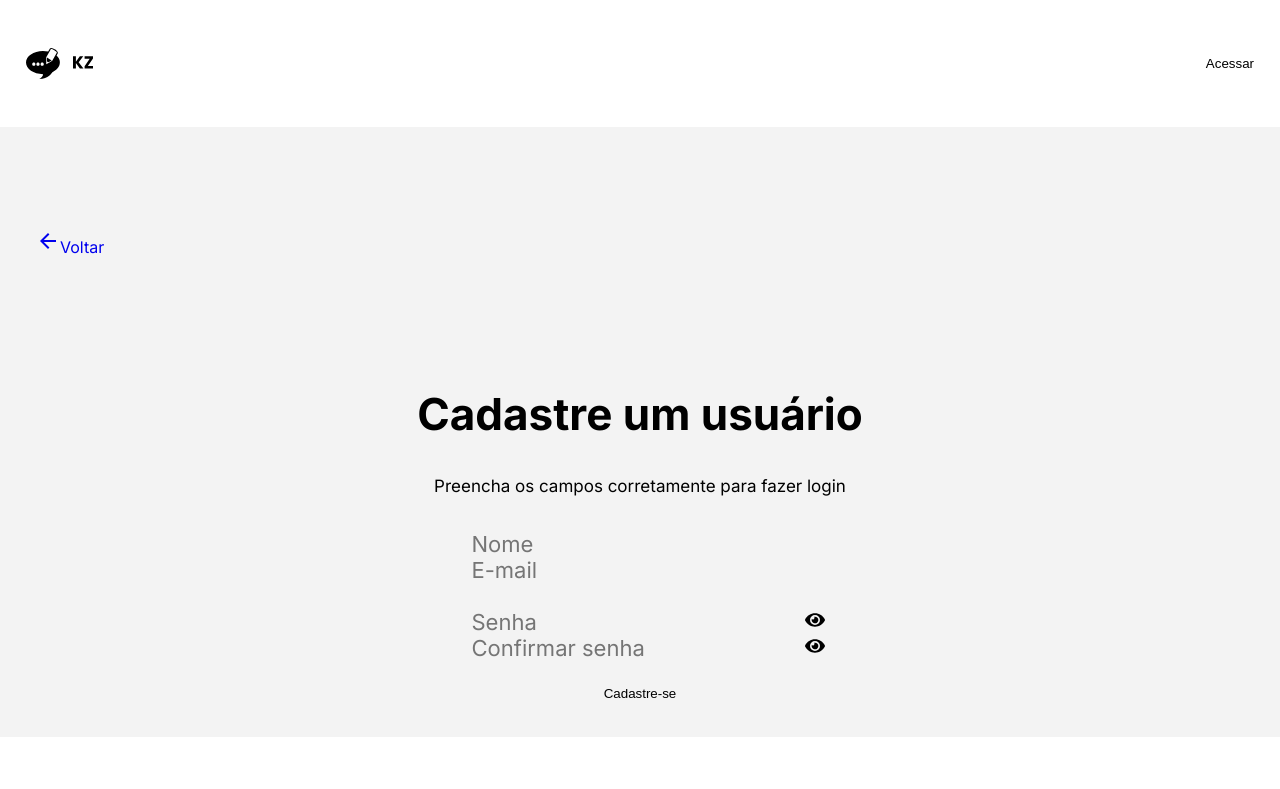
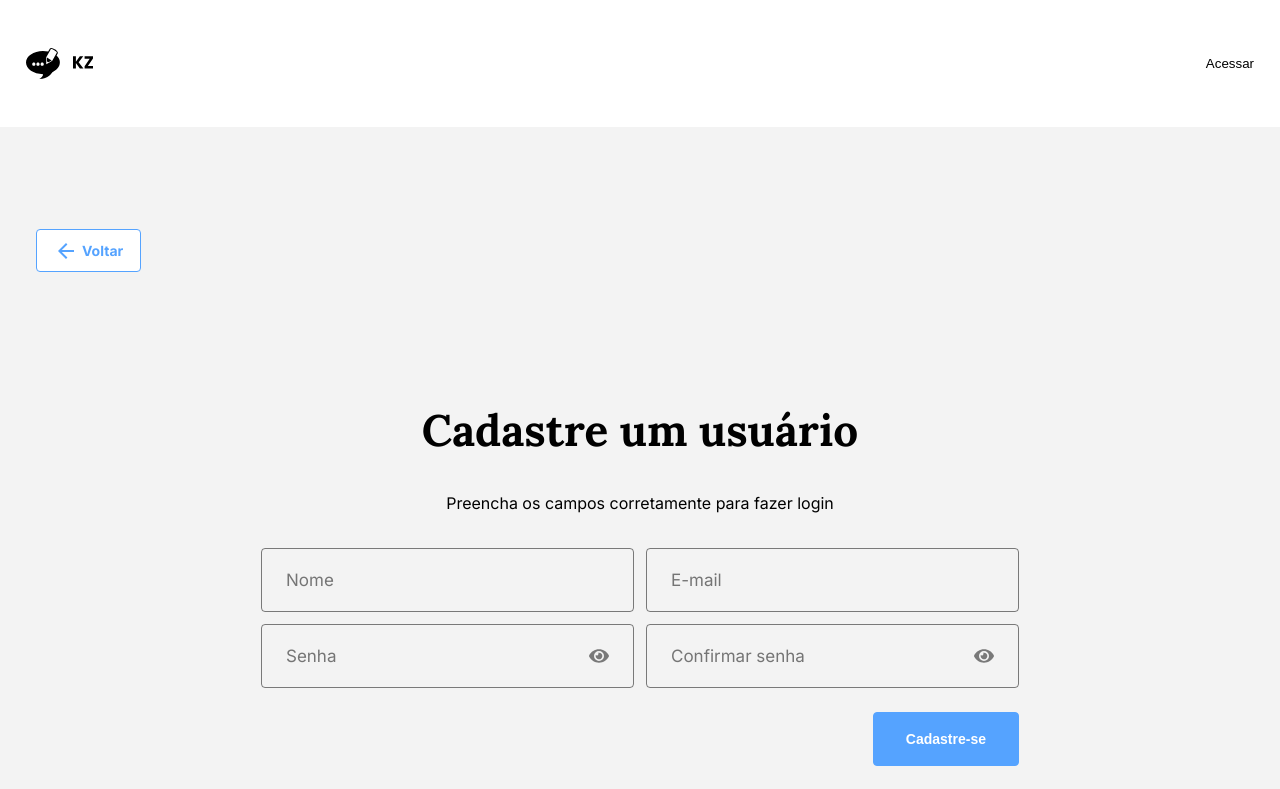
Before and after one commit to Kenzie-Academy-Brasil-Developers/kenzie-feed-entrega-grupo-4, a React (Vite) app: page /register in a window 1280 px wide. Shown: the top 789 px of the page. Built offline with nearby package versions, Linux system fonts and the light colour scheme; no server answers.

Commit message:
refactor: registerPage

```diff
--- a/src/components/Forms/Input/index.jsx
+++ b/src/components/Forms/Input/index.jsx
@@ -1,10 +1,11 @@
 import { forwardRef } from "react";
+import styles from "./style.module.scss";
 
 export const Input = forwardRef(({ error, ...rest }, ref) => {
   return (
-    <div>
+    <div className={styles.inputBox}>
       <input ref={ref} {...rest} />
-      {error ? <p>{error.message}</p> : null}
+      {error ? <p className="paragraph small red">{error.message}</p> : null}
     </div>
   );
 });
--- /dev/null
+++ b/src/components/Forms/Input/style.module.scss
@@ -0,0 +1,15 @@
+.inputBox {
+  display: flex;
+  flex-direction: column;
+  gap: 8px;
+  width: 100%;
+
+  input {
+    padding: 18px 24px;
+    width: 100%;
+    border: 1px solid #00000080;
+    border-radius: 4px;
+    font-size: 1.0625rem;
+    color: var(--color-black);
+  }
+}
--- a/src/components/Forms/InputPassword/index.jsx
+++ b/src/components/Forms/InputPassword/index.jsx
@@ -1,18 +1,23 @@
 import { forwardRef, useState } from "react";
 import { FaEye, FaEyeSlash } from "react-icons/fa";
+import styles from "./style.module.scss";
 
 export const InputPassword = forwardRef(({ error, ...rest }, ref) => {
   const [isHidden, setIsHidden] = useState(true);
 
   return (
-    <div>
-      <div>
+    <div className={styles.inputBox}>
+      <div className={styles.input}>
         <input type={isHidden ? "password" : "text"} ref={ref} {...rest} />
         <button type="button" onClick={() => setIsHidden(!isHidden)}>
-          {isHidden ? <FaEye size={20} /> : <FaEyeSlash size={20} />}
+          {isHidden ? (
+            <FaEye size={20} color="#00000080" />
+          ) : (
+            <FaEyeSlash size={20} color="#00000080" />
+          )}
         </button>
       </div>
-      {error ? <p>{error.message}</p> : null}
+      {error ? <p className="paragraph small red">{error.message}</p> : null}
     </div>
   );
 });
--- /dev/null
+++ b/src/components/Forms/InputPassword/style.module.scss
@@ -0,0 +1,31 @@
+.inputBox {
+  display: flex;
+  flex-direction: column;
+  gap: 8px;
+  width: 100%;
+
+  .input {
+    display: flex;
+    align-items: center;
+    justify-content: space-between;
+    position: relative;
+
+    padding: 18px 24px;
+    width: 100%;
+    border: 1px solid #00000080;
+    border-radius: 4px;
+
+    input {
+      padding: 0;
+      font-size: 17px;
+      color: var(--color-black);
+      width: 90%;
+    }
+
+    button {
+      position: absolute;
+      padding: 0;
+      right: 24px;
+    }
+  }
+}
--- a/src/components/Forms/RegisterForm/index.jsx
+++ b/src/components/Forms/RegisterForm/index.jsx
@@ -5,6 +5,7 @@ import { registerFormSchema } from "./registerFormSchema";
 import { InputPassword } from "../InputPassword";
 import { useContext, useState } from "react";
 import { UserContext } from "../../../providers/UserContext";
+import styles from "./style.module.scss";
 
 export const RegisterForm = () => {
   const { userRegister } = useContext(UserContext);
@@ -25,8 +26,8 @@ export const RegisterForm = () => {
   };
 
   return (
-    <form onSubmit={handleSubmit(submit)}>
-      <div>
+    <form className={styles.form} onSubmit={handleSubmit(submit)}>
+      <div className={styles.inputContainer}>
         <Input
           type={"text"}
           placeholder={"Nome"}
@@ -42,7 +43,7 @@ export const RegisterForm = () => {
           disabled={loading}
         />
       </div>
-      <div>
+      <div className={styles.inputContainer}>
         <InputPassword
           placeholder={"Senha"}
           {...register("password")}
@@ -56,7 +57,7 @@ export const RegisterForm = () => {
           disabled={loading}
         />
       </div>
-      <button type="submit">
+      <button type="submit" className="btn-medium">
         {!loading ? "Cadastre-se" : "Cadastrando..."}
       </button>
     </form>
--- /dev/null
+++ b/src/components/Forms/RegisterForm/style.module.scss
@@ -0,0 +1,35 @@
+.form {
+  display: flex;
+  flex-direction: column;
+  gap: 12px;
+
+  width: 80vw;
+
+  .inputContainer {
+    display: flex;
+    flex-direction: column;
+    gap: 12px;
+  }
+}
+
+@media (min-width: 1024px) {
+  .form {
+    display: flex;
+    flex-direction: column;
+    gap: 12px;
+    margin-bottom: 200px;
+    width: 758px;
+
+    .inputContainer {
+      display: flex;
+      flex-direction: row;
+      gap: 12px;
+    }
+
+    button {
+      align-self: flex-end;
+      margin-top: 12px;
+      padding: 0 2rem;
+    }
+  }
+}
--- a/src/pages/RegisterPage/index.jsx
+++ b/src/pages/RegisterPage/index.jsx
@@ -10,12 +10,12 @@ export const RegisterPage = () => {
     <DefaultTemplate>
       <main >
         <div className={styles.containerBox}>
-          <Link to={"/"} className="btn-outline-register">
+          <Link to={"/"} className="btn-outline icon">
             <MdArrowBack size={24} />
             <span>Voltar</span>
           </Link>
           <section>
-            <h1>Cadastre um usuário</h1>
+            <h1 className="title two black">Cadastre um usuário</h1>
             <span>Preencha os campos corretamente para fazer login</span>
             <div>
               <RegisterForm />
--- a/src/pages/RegisterPage/style.module.scss
+++ b/src/pages/RegisterPage/style.module.scss
@@ -13,24 +13,13 @@
     h1 {
       margin-top: 50px;
       padding: 0 10px;
-
-      color: var(--color-black);
-      text-align: center;
-      font-family: var(--font-titles);
-      font-size: clamp(30px, 4vw, 44px);
-      font-weight: 700;
     }
 
     span {
       margin: 35px 0;
       padding: 0 10px;
+    }
 
-      color: var(--color-black);
-      text-align: center;
-      font-family: var(--font-body);
-      font-size: 17px;
-      font-weight: 400;
-    }
   }
 }
 
@@ -58,22 +47,10 @@
 
       h1 {
         margin-top: 130px;
-
-        color: var(--color-black);
-        text-align: center;
-        font-family: var(--font-titles);
-        font-size: clamp(30px, 4vw, 44px);
-        font-weight: 700;
       }
 
       span {
         margin: 35px 0;
-
-        color: var(--color-black);
-        text-align: center;
-        font-family: var(--font-body);
-        font-size: 17px;
-        font-weight: 400;
       }
     }
   }
--- a/src/styles/buttons.scss
+++ b/src/styles/buttons.scss
@@ -41,13 +41,22 @@
   font-weight: 700;
   background-color: var(--color-white);
 
+  &.icon {
+    display: flex;
+    align-items: center;
+    justify-content: center;
+    gap: 4px;
+  }
+
   &:hover {
     background-color: var(--color-blue);
     color: var(--color-white);
   }
 }
 
-.btn-small:hover, .btn-medium:hover, .btn-large:hover {
+.btn-small:hover,
+.btn-medium:hover,
+.btn-large:hover {
   background-color: var(--color-white);
   color: var(--color-blue);
 }
--- a/src/styles/global.scss
+++ b/src/styles/global.scss
@@ -3,6 +3,7 @@
   --color-white: #ffffff;
   --color-grey: #f3f3f3;
   --color-blue: #55a3ff;
+  --color-red: #df1515;
 
   --font-title: "Lora", sans-serif;
 }
--- a/src/styles/typography.scss
+++ b/src/styles/typography.scss
@@ -49,4 +49,7 @@
   &.white {
     color: var(--color-white);
   }
+  &.red {
+    color: var(--color-red);
+  }
 }
```
